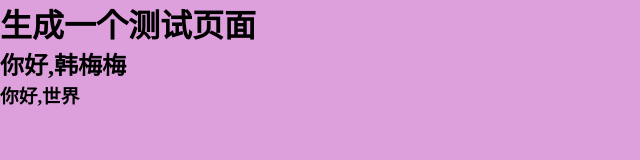
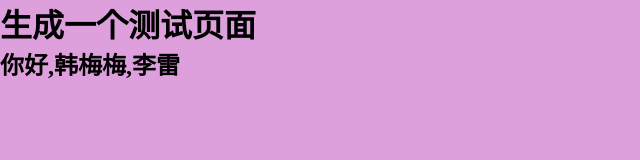
Before and after one commit to wrr34224/project_22, a plain HTML site: page index.html in a window 1280 px wide. Shown: the whole page, without its empty margins (0-640 px from the left). Drawn offline with Linux system fonts and the light colour scheme.

Commit message:
提交修改

```diff
--- a/index.html
+++ b/index.html
@@ -8,7 +8,6 @@
 </head>
 <body>
     <h1>生成一个测试页面</h1>
-    <h2>你好,韩梅梅</h2>
-    <h3>你好,世界</h3>
+    <h2>你好,韩梅梅,李雷</h2>
 </body>
 </html>
```
